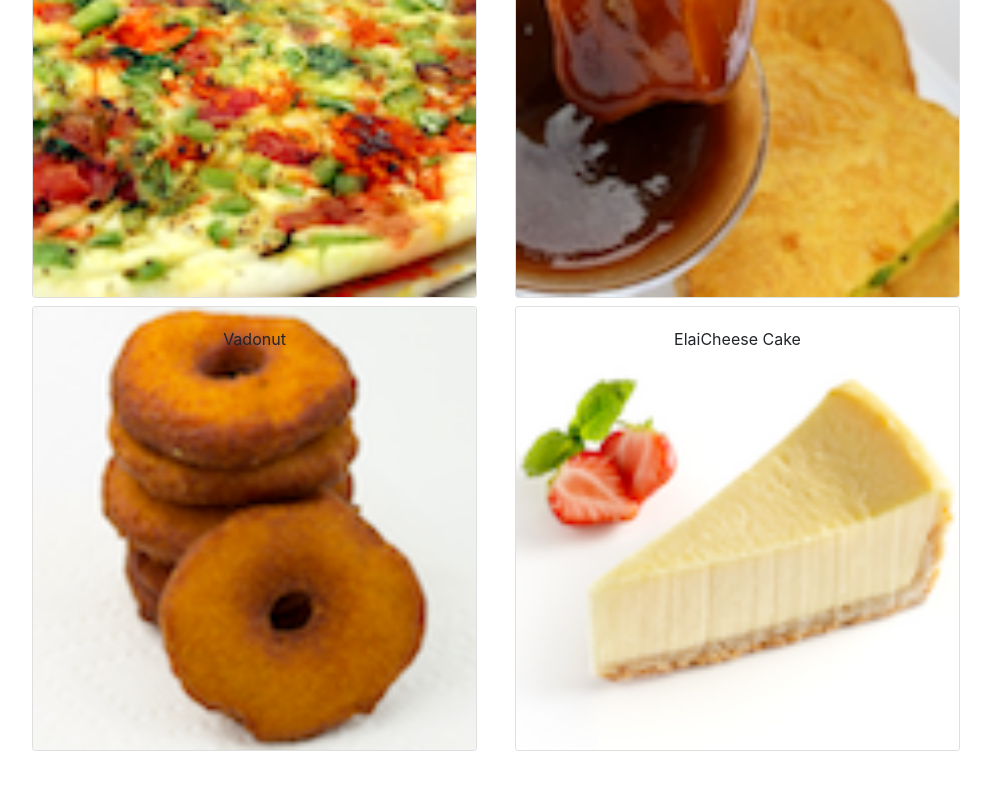
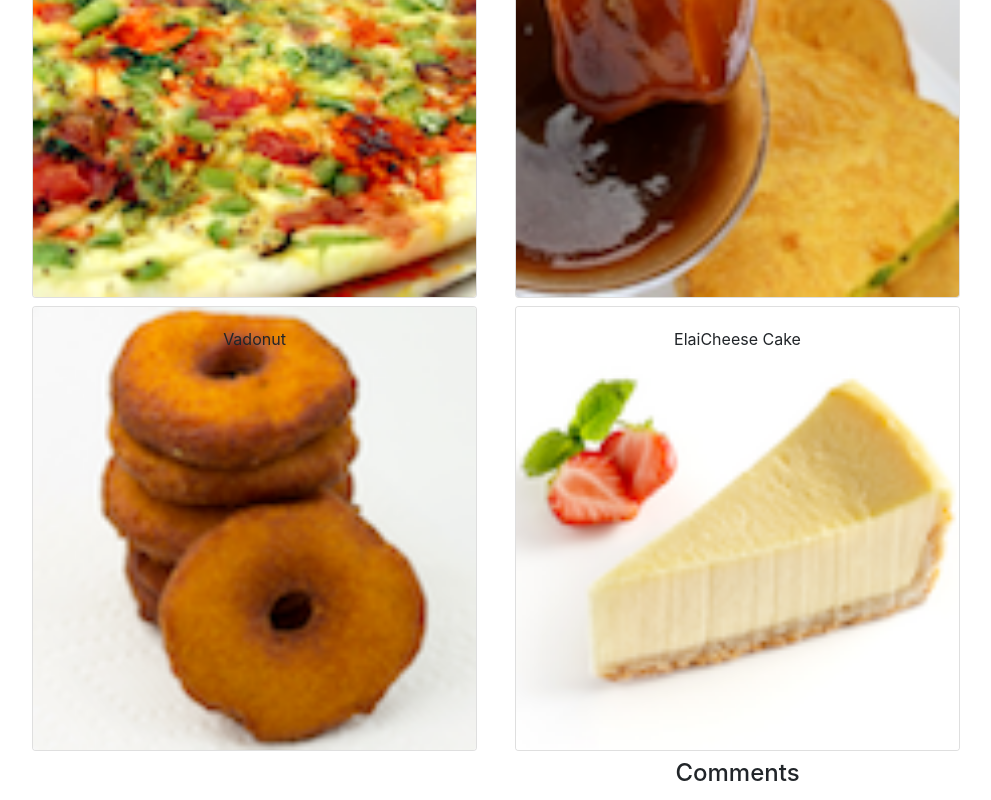
Before and after one commit to jvidalba1/confusion, a React (Create React App) app: page / in a window 1280 px wide. Shown: the part 207-1007 px from the top of the page, without its empty margins (57-1048 px from the left). Before the commit the page ends 970 px from the top, so only its background shows below. Built offline with nearby package versions, Linux system fonts and the light colour scheme.

Commit message:
Exercise: presentational and container components

```diff
--- a/src/App.js
+++ b/src/App.js
@@ -1,28 +1,12 @@
-import React, {Component} from 'react';
-import logo from './logo.svg';
+import React, { Component } from 'react';
 import './App.css';
-import { Navbar, NavbarBrand} from 'reactstrap';
-import Menu from './components/MenuComponent';
-import { DISHES } from './shared/dishes';
+import Main from './components/MainComponent';
 
 class App extends Component {
-  constructor(props) {
-    super(props);
-
-    this.state = {
-      dishes: DISHES
-    }
-  }
-
   render() {
     return (
       <div className="App">
-        <Navbar dark color="primary">
-          <div className="container">
-            <NavbarBrand href="/">Ristorante Con Fusion</NavbarBrand>
-          </div>
-        </Navbar>
-        <Menu dishes={ this.state.dishes }></Menu>
+        <Main/>
       </div>
     );
   }
--- /dev/null
+++ b/src/components/DishDetailComponent.js
@@ -0,0 +1,70 @@
+import React, { Component } from 'react';
+// import { Media } from 'reactstrap';
+import { Card, CardImg, CardText, CardBody, CardTitle } from 'reactstrap';
+
+class DishDetail extends Component {
+
+  renderDish(dish) {
+    if(dish != null){
+      return(
+        <Card>
+          <CardImg top src={dish.image} alt={dish.name} />
+          <CardBody>
+            <CardTitle>{dish.name}</CardTitle>
+            <CardText>{dish.description}</CardText>
+          </CardBody>
+        </Card>
+      );
+    } else {
+      return(<div></div>);
+    }
+  }
+
+  renderComments(dish){
+    if(dish != null){
+      var comments = dish.comments
+
+      if(comments != null) {
+        return(
+          <ul className="list-unstyled">
+            { comments.map((comment) => {
+              return(
+                <span>
+                  <li>{ comment.comment }</li>
+                  <br></br>
+                  <li>--{ comment.author }, { new Intl.DateTimeFormat('en-US', { year: 'numeric', month: 'short', day: '2-digit'}).format(new Date(Date.parse(comment.date))) }</li>
+                  <br></br>
+                </span>
+              );
+            })}
+          </ul>
+        );
+      }else {
+        return <div></div>;
+      }
+    }else{
+      return <div></div>;
+    }
+  }
+
+  render() {
+    return (
+      <div className="container">
+        <div className="row">
+          <div className="col-12 col-md-5 m-1">
+            { this.renderDish(this.props.dish )}
+          </div>
+
+          <div className="col-12 col-md-5 m-1">
+            <h4>
+              Comments
+            </h4>
+            { this.renderComments(this.props.dish) }
+          </div>
+        </div>
+      </div>
+    );
+  }
+}
+
+export default DishDetail;
--- /dev/null
+++ b/src/components/MainComponent.js
@@ -0,0 +1,39 @@
+import React, { Component } from 'react';
+import { Navbar, NavbarBrand } from 'reactstrap';
+import Menu from './MenuComponent';
+import DishDetail from './DishDetailComponent';
+import { DISHES } from '../shared/dishes';
+
+class Main extends Component {
+
+  constructor(props) {
+    super(props);
+
+    this.state = {
+      dishes: DISHES,
+      selectedDish: null
+    };
+  }
+
+  onDishSelect(dishId) {
+    this.setState({ selectedDish: dishId });
+  }
+
+  render() {
+    return (
+      <div>
+        <Navbar dark color="primary">
+          <div className="container">
+            <NavbarBrand href="/">Ristorante Con Fusion</NavbarBrand>
+          </div>
+        </Navbar>
+
+        <Menu dishes={ this.state.dishes } onClick={ (dishId) => this.onDishSelect(dishId) } />
+
+        <DishDetail dish={ this.state.dishes.filter((dish) => dish.id === this.state.selectedDish)[0] } />
+      </div>
+    );
+  }
+}
+
+export default Main;
--- a/src/components/MenuComponent.js
+++ b/src/components/MenuComponent.js
@@ -2,43 +2,14 @@ import React, { Component } from 'react';
 import { Media, Card, CardTitle, CardBody, CardImg, CardText, CardImgOverlay } from 'reactstrap';
 
 class Menu extends Component {
-    constructor(props) {
-      super(props);
-
-      this.state = {
-        selectedDish: null
-      };
-    }
-
-    onDishSelect(dish) {
-      this.setState({ selectedDish: dish });
-    }
-
-    renderDish(dish) {
-      if(dish != null ) {
-        return(
-          <Card>
-            <CardImg top src={ dish.image } alt={ dish.name } />
-            <CardBody>
-              <CardTitle>{ dish.name }</CardTitle>
-              <CardText>{ dish.description }</CardText>
-            </CardBody>
-          </Card>
-        );
-      } else {
-        return(
-          <div></div>
-        );
-      }
-    }
 
   render() {
     const menu = this.props.dishes.map((dish) => {
       return (
         <div  className="col-12 col-md-5 m-1">
         <Card
-              key={dish.id}
-              onClick={() => this.onDishSelect(dish)}
+          key={ dish.id }
+          onClick={ () => this.props.onClick(dish.id) }
         >
             <CardImg width="100%" src={dish.image} alt={dish.name} />
             <CardImgOverlay>
@@ -54,11 +25,6 @@ class Menu extends Component {
         <div className="row">
           { menu }
         </div>
-          <div className="row">
-            <div  className="col-12 col-md-5 m-1">
-              { this.renderDish(this.state.selectedDish) }
-            </div>
-          </div>
       </div>
     );
   }
```
Also changed, not shown: src/logo.svg (deleted). Lines whose indentation alone changed are shown as unchanged.
